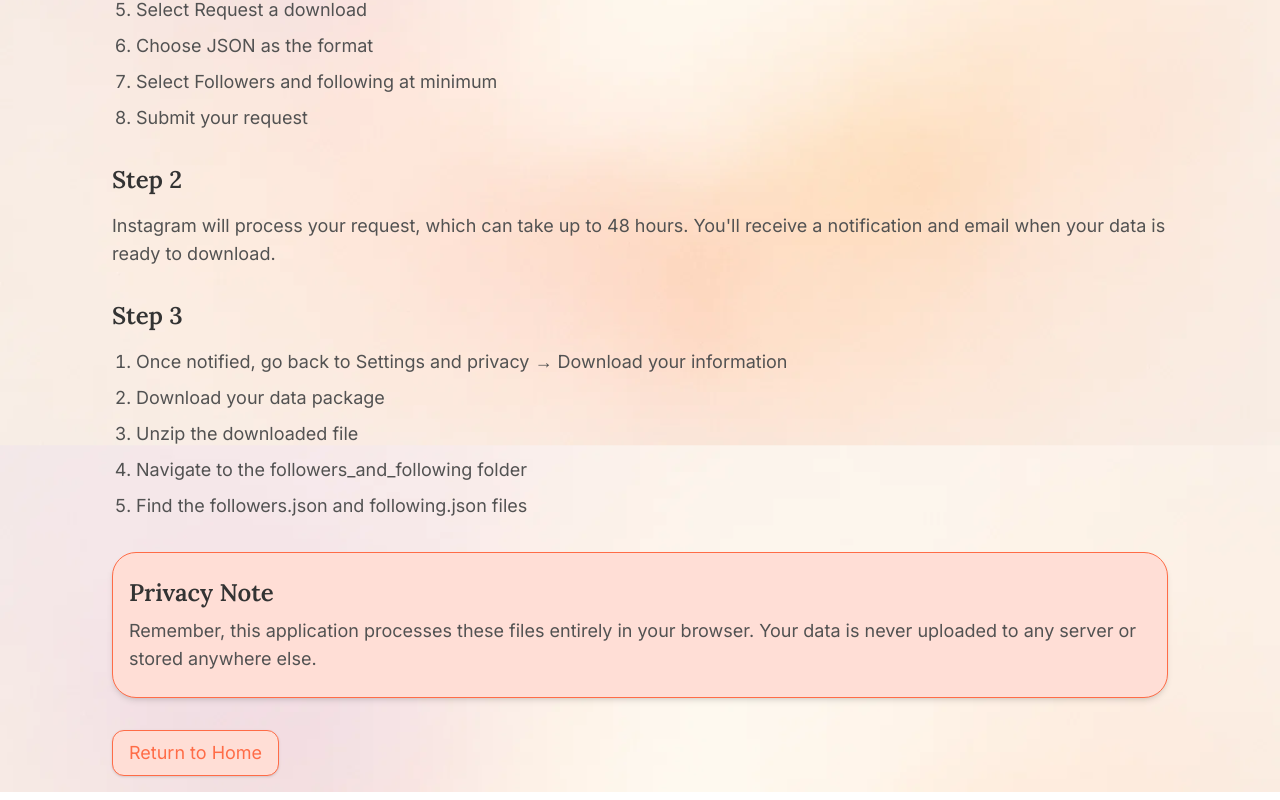
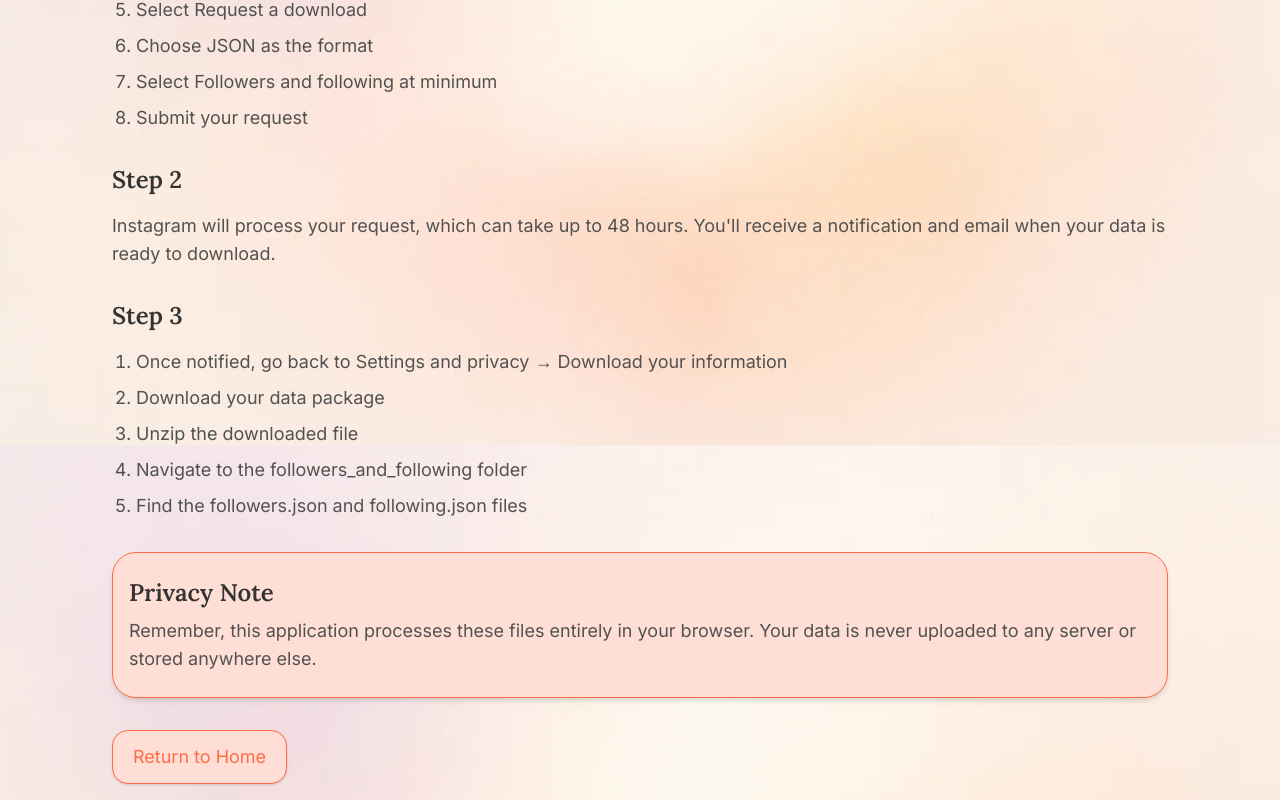
Before and after one commit to Eric-Zhang-Developer/follow-diff, a Next.js app: page /tutorial in a window 1280 px wide. Shown: the part 408-1208 px from the top of the page. Built offline with nearby package versions, Linux system fonts and the light colour scheme.

Commit message:
style: Return to home button

```diff
--- a/src/app/tutorial/page.tsx
+++ b/src/app/tutorial/page.tsx
@@ -60,7 +60,7 @@ export default function Tutorial() {
 
         <Link
           href="/"
-          className="text-accent bg-light-accent rounded-xl border-1 px-4 py-2 text-lg shadow-sm transition hover:scale-105 hover:cursor-pointer"
+          className="text-accent bg-light-accent rounded-2xl border-1 px-5 py-3 text-lg shadow-sm transition hover:scale-105 hover:cursor-pointer self-center sm:self-auto"
         >
           Return to Home
         </Link>
```
